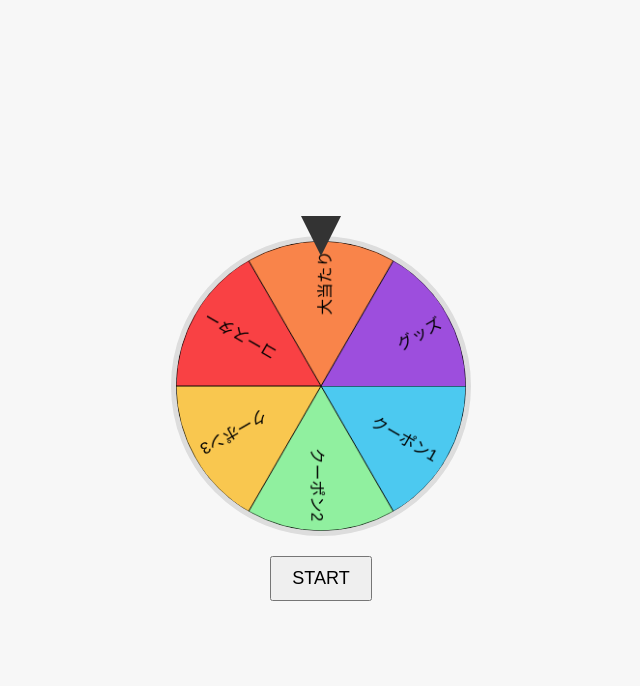
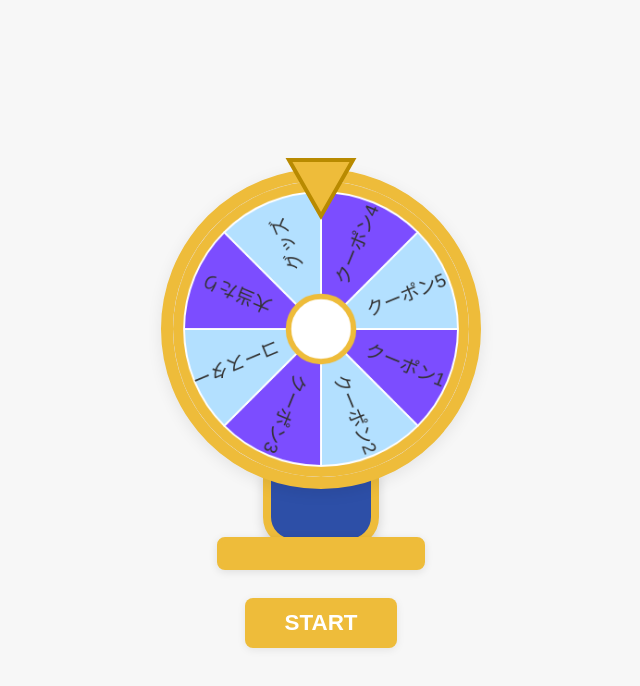
Before and after one commit to irohilo/irohilo.github.io, a plain HTML site: page index.html in a window 1280 px wide. Shown: the whole page, without its empty margins (319-959 px from the left). Drawn offline with Linux system fonts and the light colour scheme.

Commit message:
Update index.html

```diff
--- a/index.html
+++ b/index.html
@@ -3,7 +3,6 @@
   <head>
     <meta charset="UTF-8" />
     <meta name="viewport" content="width=device-width, initial-scale=1.0" />
-
     <title>ルーレット</title>
     <style>
       body {
@@ -14,54 +13,70 @@
         height: 100vh;
         background: #f7f7f7;
       }
+      #container {
+        display: flex;
+        flex-direction: column;
+        align-items: center;
+        justify-content: center;
+      }
+      #wheel-area {
+        position: relative;
+        display: flex;
+        flex-direction: column;
+        align-items: center;
+      }
       canvas {
         border-radius: 50%;
-        border: 5px solid #ddd;
-        width: 90vw;
-        max-width: 300px;
-        height: 90vw;
-        max-height: 300px;
         box-sizing: border-box;
         display: block;
+        background: #e6e6fa;
+        border: 12px solid #eebc3a;
+        box-shadow: 0 4px 16px rgba(0, 0, 0, 0.08);
+        width: 80vw;
+        max-width: 320px;
+        height: 80vw;
+        max-height: 320px;
       }
-      .pointer {
-        width: 0;
-        height: 0;
-        border-left: 7vw solid transparent;
-        border-right: 7vw solid transparent;
-        border-top: 14vw solid #333;
-        margin-bottom: -7vw;
-        z-index: 10;
-        max-width: 40px;
-        max-height: 80px;
-        border-left-width: 20px;
-        border-right-width: 20px;
-        border-top-width: 40px;
+      #pointer {
+        position: absolute;
+        left: 50%;
+        top: -60px; /* canvasの上に配置（大きくした分上に） */
+        transform: translateX(-50%) rotate(180deg); /* 下向きに回転 */
+        width: 80px;
+        height: 150px;
+        z-index: 2;
+        pointer-events: none;
+      }
+      #stand {
+        width: 100px;
+        height: 60px;
+        background: #2d4fa7;
+        border-radius: 0 0 30px 30px;
+        border: 8px solid #eebc3a;
+        margin-top: -18px;
+        box-shadow: 0 4px 12px rgba(0, 0, 0, 0.15);
+      }
+      #base {
+        width: 200px;
+        height: 25px;
+        background: #eebc3a;
+        border-radius: 8px;
+        margin-top: -10px;
+        box-shadow: 0 2px 8px rgba(0, 0, 0, 0.1);
+        border: 4px solid #eebc3a;
       }
       button {
-        margin-top: 20px;
-        padding: 2vw 5vw;
-        font-size: 5vw;
-        max-font-size: 18px;
+        margin-top: 28px;
+        padding: 12px 40px;
+        font-size: 1.4em;
+        font-weight: bold;
+        background: #eebc3a;
+        color: #fff;
+        border: none;
+        border-radius: 8px;
+        box-shadow: 0 2px 8px rgba(0, 0, 0, 0.08);
         cursor: pointer;
       }
-      @media (min-width: 400px) {
-        canvas {
-          width: 300px;
-          height: 300px;
-        }
-        .pointer {
-          border-left-width: 20px;
-          border-right-width: 20px;
-          border-top-width: 40px;
-          margin-bottom: -20px;
-        }
-        button {
-          font-size: 18px;
-          padding: 10px 20px;
-        }
-      }
-      /* モーダル用CSS追加 */
       #modal {
         position: fixed;
         top: 0;
@@ -81,21 +96,58 @@
         text-align: center;
         min-width: 200px;
         font-size: 1.5em;
+        border: 4px solid #eebc3a;
+        box-shadow: 0 4px 24px rgba(0, 0, 0, 0.18);
+      }
+      @media (max-width: 400px) {
+        #stand {
+          width: 70vw;
+          height: 12vw;
+          min-height: 40px;
+        }
+        #base {
+          width: 90vw;
+          height: 7vw;
+          min-height: 18px;
+        }
+        canvas {
+          width: 90vw;
+          height: 90vw;
+          max-width: 98vw;
+          max-height: 98vw;
+        }
+        #pointer {
+          width: 70px;
+          height: 70px;
+          top: -38px;
+        }
       }
     </style>
   </head>
   <body>
-    <div class="pointer"></div>
-    <canvas id="wheel" width="300" height="300"></canvas>
-    <button id="spinBtn" onclick="spin()">START</button>
-
-    <!-- モーダル追加（バツなし） -->
-    <div id="modal" style="display: none">
+    <div id="container">
+      <div id="wheel-area">
+        <canvas id="wheel"></canvas>
+        <!-- ポインター（三角形のみ、円なし） -->
+        <svg id="pointer" viewBox="0 0 100 100">
+          <polygon
+            points="50,10 90,80 10,80"
+            fill="#eebc3a"
+            stroke="#b88a00"
+            stroke-width="5"
+          />
+        </svg>
+      </div>
+      <div id="stand"></div>
+      <div id="base"></div>
+      <button id="spinBtn" onclick="spin()">START</button>
+    </div>
+    <!-- モーダル -->
+    <div id="modal">
       <div id="modal-content">
         <p id="modal-text"></p>
       </div>
     </div>
-
     <script>
       const items = [
         "クーポン1",
@@ -104,21 +156,25 @@
         "コースター",
         "大当たり",
         "グッズ",
+        "クーポン4",
+        "クーポン5",
       ];
+      // 紫と水色で交互に
       const colors = [
-        "#4cc9f0",
-        "#90f09f",
-        "#f9c74f",
-        "#f94144",
-        "#f9844a",
-        "#9d4edd",
+        "#7c4dff",
+        "#b3e0ff",
+        "#7c4dff",
+        "#b3e0ff",
+        "#7c4dff",
+        "#b3e0ff",
+        "#7c4dff",
+        "#b3e0ff",
       ];
       const canvas = document.getElementById("wheel");
       const ctx = canvas.getContext("2d");
 
-      // 画面サイズに応じてcanvasサイズを変更
       function resizeCanvas() {
-        const size = Math.min(window.innerWidth * 0.9, 300);
+        const size = Math.min(window.innerWidth * 0.8, 320);
         canvas.width = size;
         canvas.height = size;
       }
@@ -129,34 +185,59 @@
       });
 
       const radius = () => canvas.width / 2;
-
       let currentRotation = 0;
 
       function drawWheel() {
         const arc = (2 * Math.PI) / items.length;
         ctx.clearRect(0, 0, canvas.width, canvas.height);
+
+        // 外枠（ゴールド）
+        ctx.save();
+        ctx.beginPath();
+        ctx.arc(radius(), radius(), radius() - 6, 0, 2 * Math.PI);
+        ctx.lineWidth = 12;
+        ctx.strokeStyle = "#eebc3a";
+        ctx.stroke();
+        ctx.restore();
+
+        // セグメント
         for (let i = 0; i < items.length; i++) {
           const angle = i * arc + currentRotation;
           ctx.beginPath();
           ctx.moveTo(radius(), radius());
-          ctx.arc(radius(), radius(), radius(), angle, angle + arc);
-          ctx.fillStyle = colors[i];
+          ctx.arc(radius(), radius(), radius() - 12, angle, angle + arc);
+          ctx.closePath();
+          ctx.fillStyle = colors[i % colors.length];
           ctx.fill();
+          ctx.save();
+          ctx.strokeStyle = "#fff";
+          ctx.lineWidth = 2;
           ctx.stroke();
+          ctx.restore();
 
           // テキスト
           ctx.save();
           ctx.translate(radius(), radius());
           ctx.rotate(angle + arc / 2);
-          ctx.textAlign = "right";
-          ctx.fillStyle = "#000";
-          ctx.font = `${Math.max(canvas.width / 18, 12)}px sans-serif`;
-          ctx.fillText(items[i], radius() - 10, 10);
+          ctx.textAlign = "center";
+          ctx.fillStyle = "#333";
+          ctx.font = `${Math.max(canvas.width / 16, 13)}px sans-serif`;
+          ctx.fillText(items[i], radius() * 0.62, 8);
           ctx.restore();
         }
+
+        // 中央円（ゴールド枠＋白）
+        ctx.save();
+        ctx.beginPath();
+        ctx.arc(radius(), radius(), radius() * 0.22, 0, 2 * Math.PI);
+        ctx.fillStyle = "#fff";
+        ctx.fill();
+        ctx.lineWidth = 6;
+        ctx.strokeStyle = "#eebc3a";
+        ctx.stroke();
+        ctx.restore();
       }
 
-      // モーダル表示の関数（バツなし、消えない）
       function showModal(text) {
         document.getElementById("modal-text").innerText = text;
         document.getElementById("modal").style.display = "flex";
@@ -186,7 +267,6 @@
             let index = Math.floor(angle / arc);
             if (index < 0) index += items.length;
 
-            // モーダルで表示
             showModal("結果: " + items[index]);
           }
         }
```
